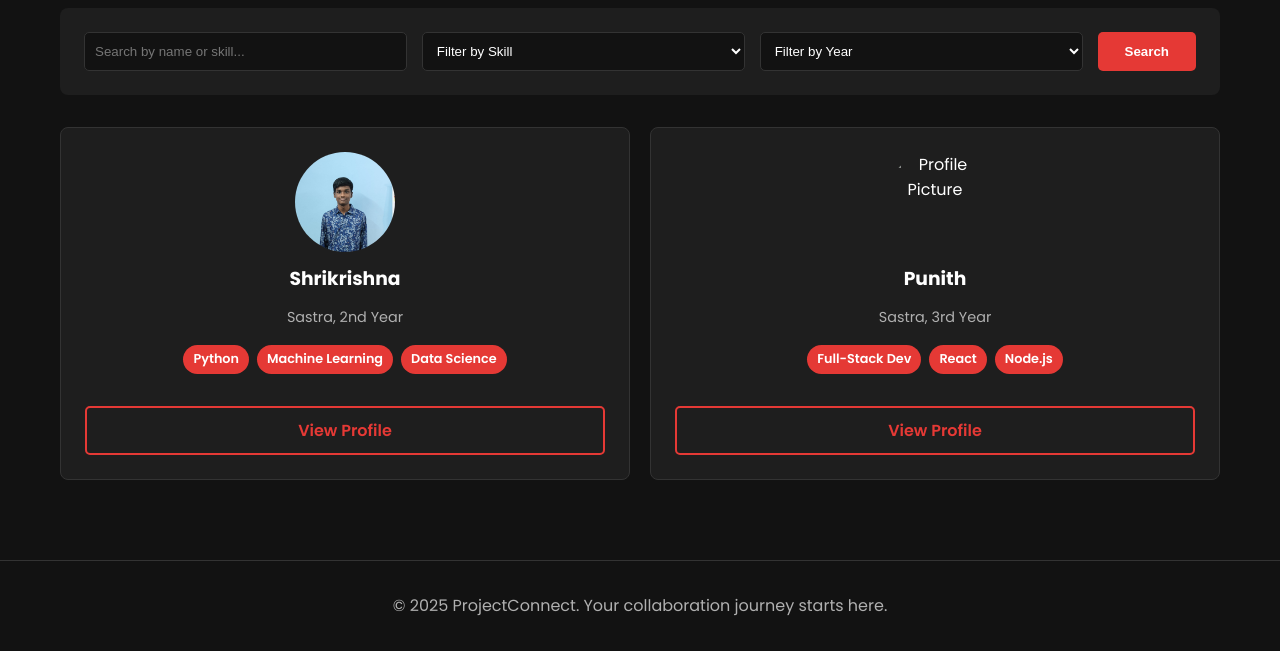
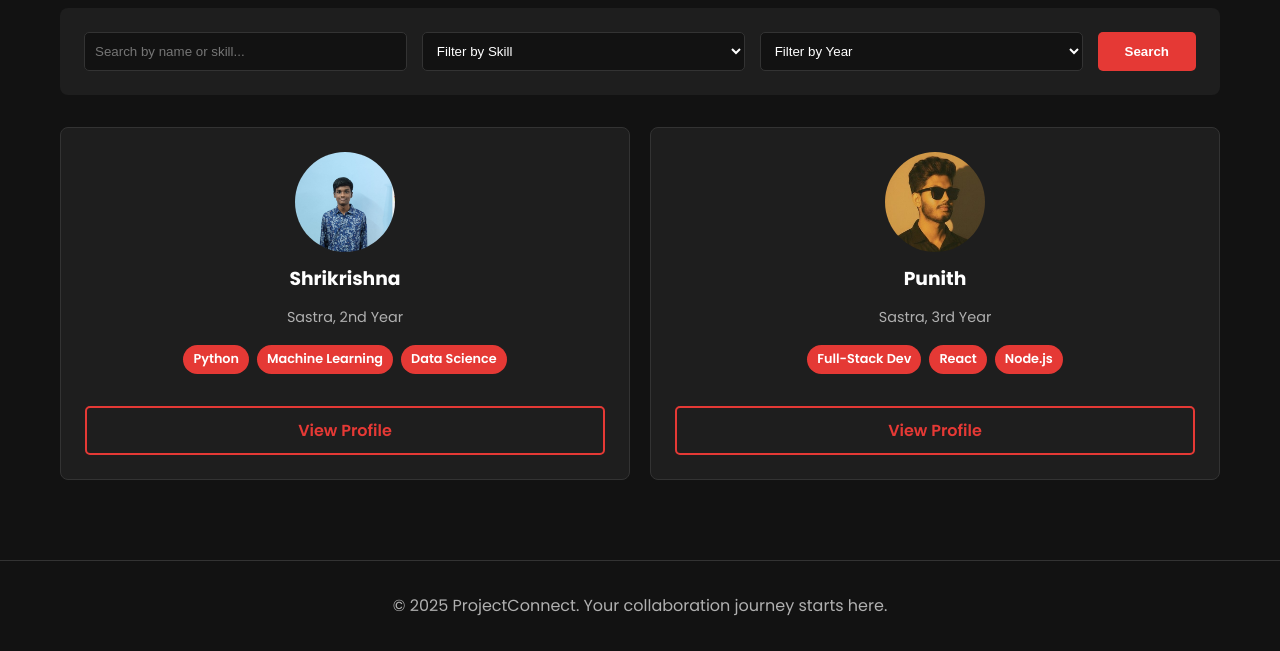
Before and after one commit to ShrikrishnaKumaran/Projectconnect, a plain HTML site: page browse.html in a window 1280 px wide. Shown: the part 210-861 px from the top of the page. Drawn offline with Linux system fonts and the light colour scheme.

Commit message:
Update browse.html

```diff
--- a/browse.html
+++ b/browse.html
@@ -59,7 +59,7 @@
                         <a href="profile.html" class="button button-secondary">View Profile</a>
                     </div>
                     <div class="student-card">
-                        <img src="assets/images/punith.jpg" alt="Profile Picture">
+                        <img src="punith.jpg" alt="Profile Picture">
                         <h3>Punith</h3>
                         <p class="college">Sastra, 3rd Year</p>
                         <div class="skills">
```
